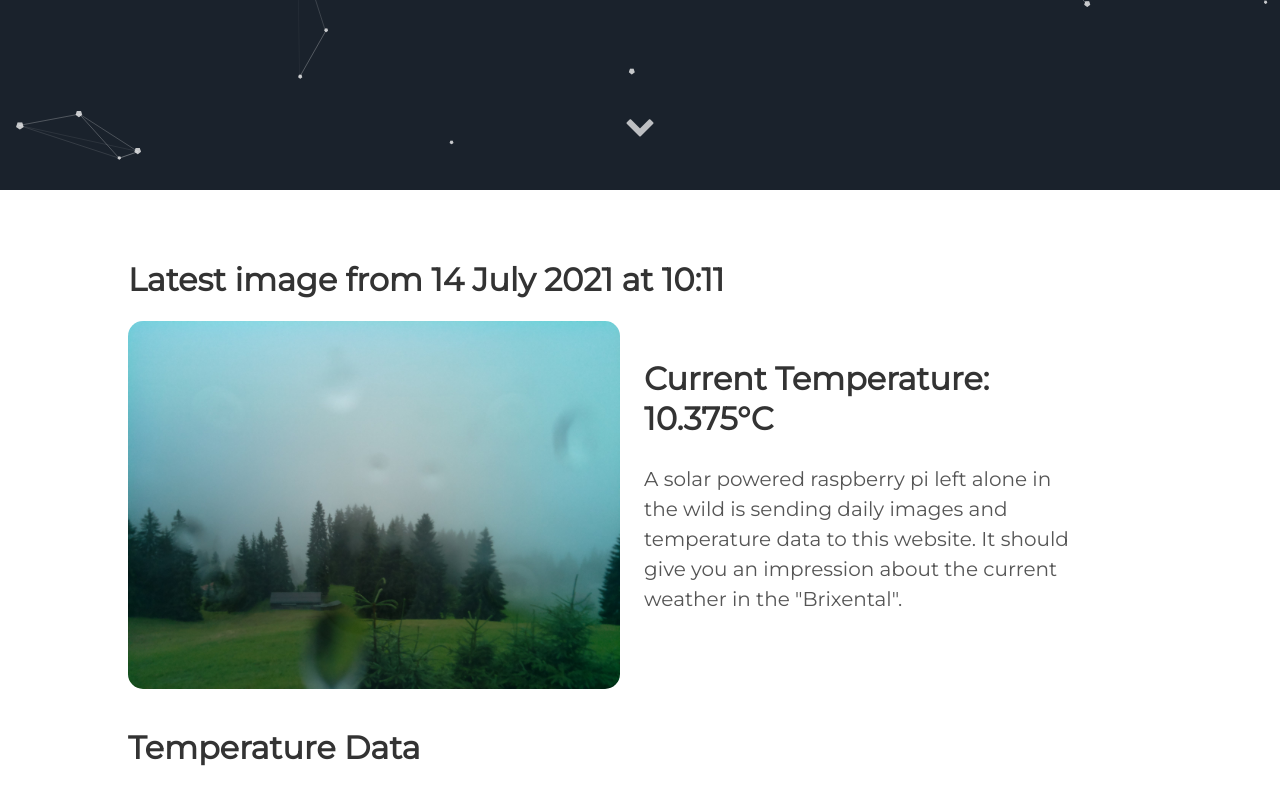
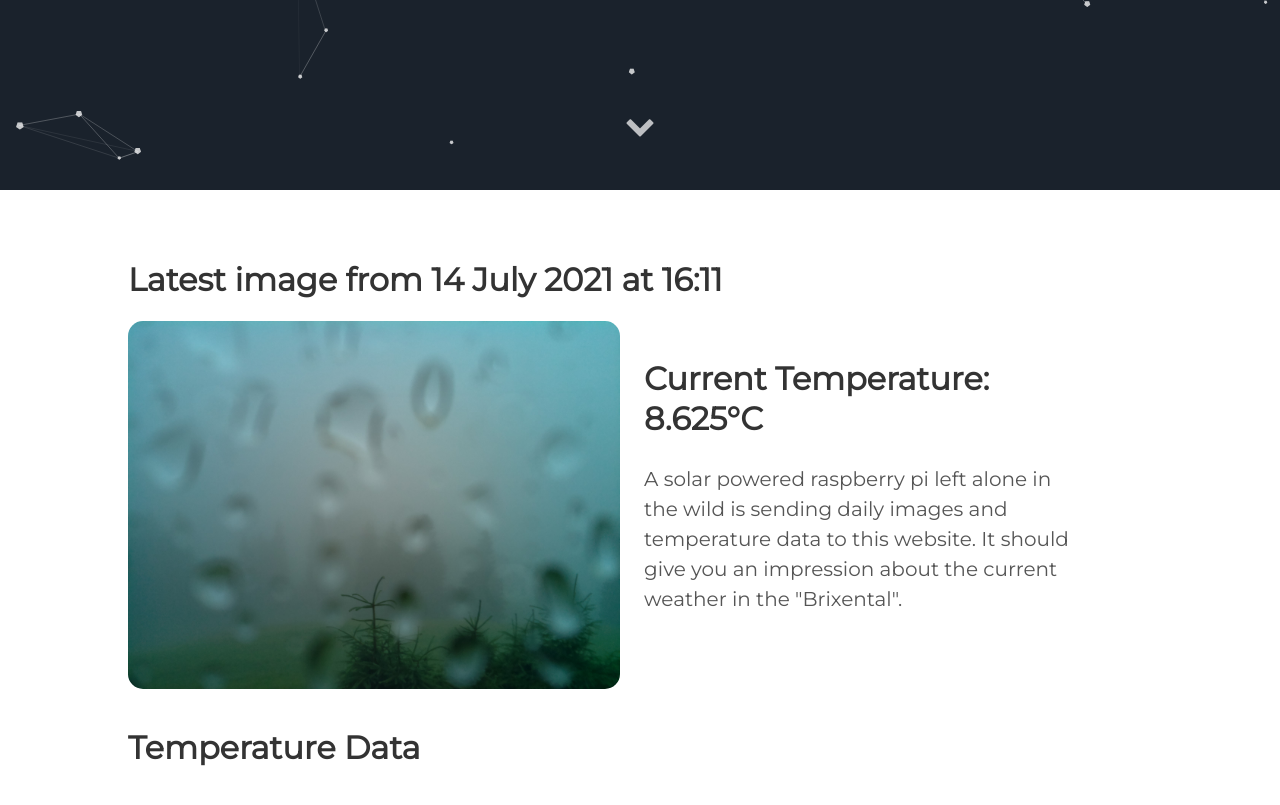
Before and after one commit to vektorious/vektorious.github.io, a Jekyll site: the page built from resources/huette.md, in a window 1280 px wide and 900 px high, scrolled down 710 px. Shown: the top 805 px of the window. Built offline with Jekyll 4.4.1, drawn with Linux system fonts in a browser that asks for light colours.

Commit message:
I'm a bot beep boop

```diff
--- a/resources/huette.md
+++ b/resources/huette.md
@@ -6,13 +6,13 @@ image: '/assets/img/'
 description: 'Live image from the Austrian alps'
 twitter_text: ' '
 ---
-## Latest image from 14 July 2021 at 10:11
+## Latest image from 14 July 2021 at 16:11
 <div class="huette">
   <div class="huette-image">
     <img src="{{ "/assets/img/huette.jpg" | prepend: site.baseurl }}">
   </div>
   <div class="huette-text">
-        <h2>Current Temperature: 10.375°C</h2>
+        <h2>Current Temperature: 8.625°C</h2>
         <p>A solar powered raspberry pi left alone in the wild is sending daily images and temperature data to this website. It should give you an impression about the current weather in the "Brixental".</p>
 
   </div>
```
Also changed, not shown: rpi-script/2021-07-14_161030.txt (renamed from rpi-script/2021-07-14_101030.txt, +5 -5 lines), rpi-script/huette.md (+2 -2 lines), assets/img/huette.jpg, assets/img/temp_plot.png, rpi-script/temp_plot.png, 1 other file.
